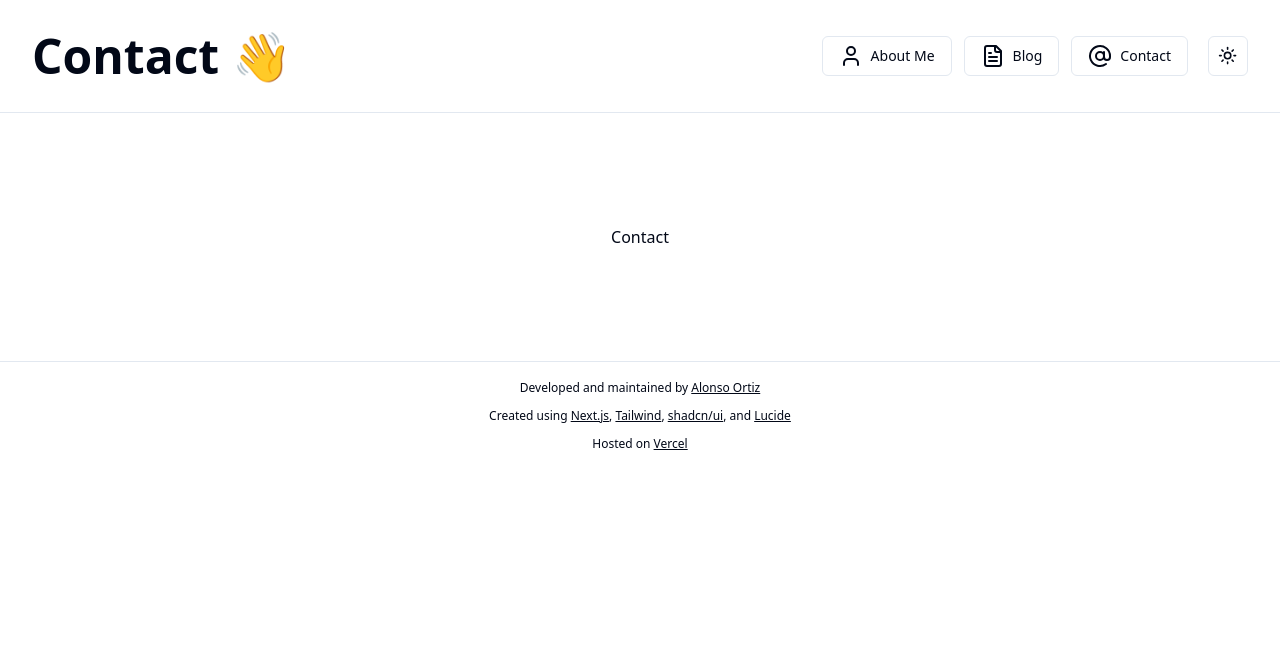
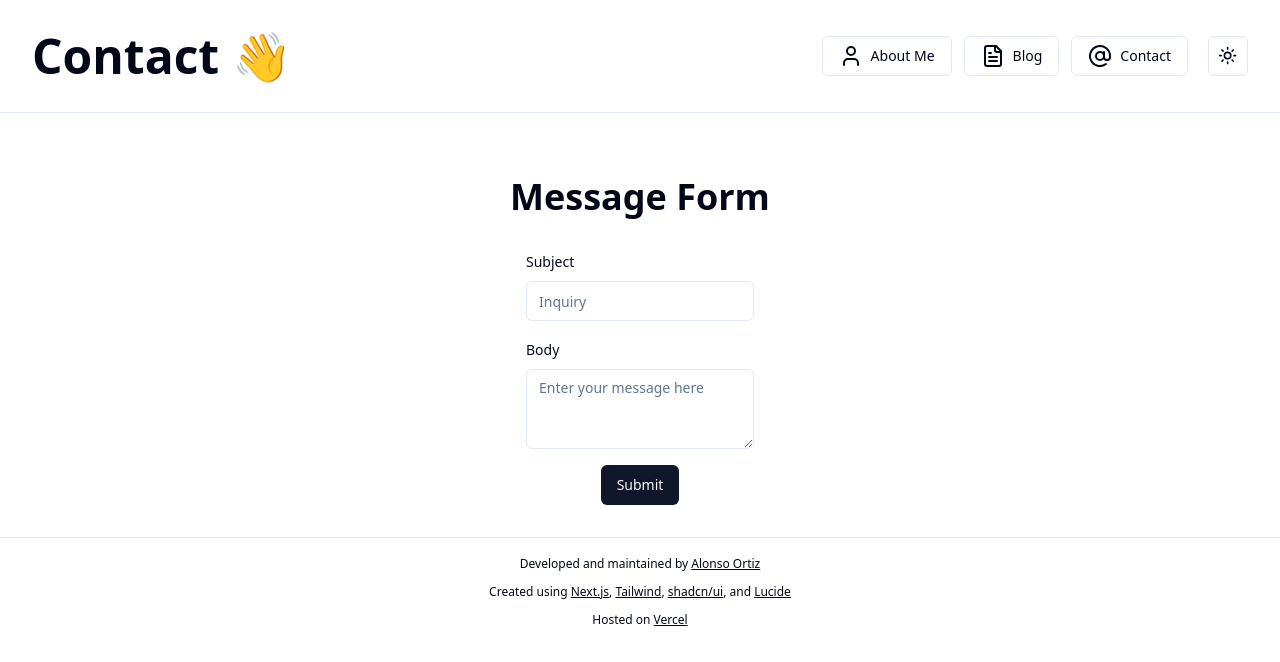
Before and after one commit to alonso-ov/my-website, a Next.js app: page /contact in a window 1280 px wide. Shown: the top 662 px of the page. Built offline with nearby package versions, Linux system fonts and the light colour scheme.

Commit message:
Send emails using mailto URI

```diff
--- a/app/contact/page.tsx
+++ b/app/contact/page.tsx
@@ -1,8 +1,12 @@
+import ContactForm from "@/components/contact-form";
 
 export default function Blog() {
-    return (
-      <main className="flex min-h-full flex-col items-center justify-between p-24">
-      Contact
-      </main>
-    )
-  }
+  return (
+    <main className="flex flex-col items-center justify-between min-h-full p-4">
+      <h1 className="py-8 text-4xl font-bold">Message Form</h1>
+      <div>
+        <ContactForm />
+      </div>
+    </main>
+  )
+}
--- /dev/null
+++ b/components/contact-form.tsx
@@ -0,0 +1,80 @@
+"use client";
+
+import { zodResolver } from "@hookform/resolvers/zod";
+import { useForm } from "react-hook-form";
+import * as z from "zod";
+
+import { Button } from "@/components/ui/button"
+import {
+    Form,
+    FormControl,
+    FormDescription,
+    FormField,
+    FormItem,
+    FormLabel,
+    FormMessage,
+} from "@/components/ui/form"
+import { Input } from "@/components/ui/input"
+import { Textarea } from "./ui/textarea";
+
+const formSchema = z.object({
+    subject: z.string().min(2, {
+        message: "Subject must be at least 2 characters.",
+    }),
+    body: z.string().min(2, {
+        message: "Message must be at least 2 characters.",
+    }),
+});
+
+export default function ContactForm() {
+
+    const form = useForm<z.infer<typeof formSchema>>({
+        resolver: zodResolver(formSchema),
+        defaultValues: {
+            subject: "",
+            body: "",
+        },
+    });
+
+    const onSubmit = (data: { subject: string, body: string }) => {
+        const subjectEndcoded = encodeURIComponent(data.subject);
+        const bodyEncoded = encodeURIComponent(data.body);
+        window.location.href = `mailto:aortiz.dev@outlook.com?subject=${subjectEndcoded}&body=${bodyEncoded}`;
+    };
+
+    return (
+        <Form {...form}>
+            <form onSubmit={form.handleSubmit(onSubmit)} className="space-y-4">
+                <FormField
+                    control={form.control}
+                    name="subject"
+                    render={({ field }) => (
+                        <FormItem>
+                            <FormLabel>Subject</FormLabel>
+                            <FormControl>
+                                <Input placeholder="Inquiry" {...field} />
+                            </FormControl>
+                            <FormMessage />
+                        </FormItem>
+                    )}
+
+                />
+                <FormField
+                    control={form.control}
+                    name="body"
+                    render={({ field }) => (
+                        <FormItem>
+                            <FormLabel>Body</FormLabel>
+                            <FormControl>
+                                <Textarea placeholder="Enter your message here" {...field} />
+                            </FormControl>
+                            <FormMessage />
+                        </FormItem>
+                    )}
+                />
+                <div className="text-center"><Button type="submit">Submit</Button></div>
+            </form>
+        </Form>
+    );
+
+}
--- /dev/null
+++ b/components/ui/form.tsx
@@ -0,0 +1,176 @@
+import * as React from "react"
+import * as LabelPrimitive from "@radix-ui/react-label"
+import { Slot } from "@radix-ui/react-slot"
+import {
+  Controller,
+  ControllerProps,
+  FieldPath,
+  FieldValues,
+  FormProvider,
+  useFormContext,
+} from "react-hook-form"
+
+import { cn } from "@/lib/utils"
+import { Label } from "@/components/ui/label"
+
+const Form = FormProvider
+
+type FormFieldContextValue<
+  TFieldValues extends FieldValues = FieldValues,
+  TName extends FieldPath<TFieldValues> = FieldPath<TFieldValues>
+> = {
+  name: TName
+}
+
+const FormFieldContext = React.createContext<FormFieldContextValue>(
+  {} as FormFieldContextValue
+)
+
+const FormField = <
+  TFieldValues extends FieldValues = FieldValues,
+  TName extends FieldPath<TFieldValues> = FieldPath<TFieldValues>
+>({
+  ...props
+}: ControllerProps<TFieldValues, TName>) => {
+  return (
+    <FormFieldContext.Provider value={{ name: props.name }}>
+      <Controller {...props} />
+    </FormFieldContext.Provider>
+  )
+}
+
+const useFormField = () => {
+  const fieldContext = React.useContext(FormFieldContext)
+  const itemContext = React.useContext(FormItemContext)
+  const { getFieldState, formState } = useFormContext()
+
+  const fieldState = getFieldState(fieldContext.name, formState)
+
+  if (!fieldContext) {
+    throw new Error("useFormField should be used within <FormField>")
+  }
+
+  const { id } = itemContext
+
+  return {
+    id,
+    name: fieldContext.name,
+    formItemId: `${id}-form-item`,
+    formDescriptionId: `${id}-form-item-description`,
+    formMessageId: `${id}-form-item-message`,
+    ...fieldState,
+  }
+}
+
+type FormItemContextValue = {
+  id: string
+}
+
+const FormItemContext = React.createContext<FormItemContextValue>(
+  {} as FormItemContextValue
+)
+
+const FormItem = React.forwardRef<
+  HTMLDivElement,
+  React.HTMLAttributes<HTMLDivElement>
+>(({ className, ...props }, ref) => {
+  const id = React.useId()
+
+  return (
+    <FormItemContext.Provider value={{ id }}>
+      <div ref={ref} className={cn("space-y-2", className)} {...props} />
+    </FormItemContext.Provider>
+  )
+})
+FormItem.displayName = "FormItem"
+
+const FormLabel = React.forwardRef<
+  React.ElementRef<typeof LabelPrimitive.Root>,
+  React.ComponentPropsWithoutRef<typeof LabelPrimitive.Root>
+>(({ className, ...props }, ref) => {
+  const { error, formItemId } = useFormField()
+
+  return (
+    <Label
+      ref={ref}
+      className={cn(error && "text-destructive", className)}
+      htmlFor={formItemId}
+      {...props}
+    />
+  )
+})
+FormLabel.displayName = "FormLabel"
+
+const FormControl = React.forwardRef<
+  React.ElementRef<typeof Slot>,
+  React.ComponentPropsWithoutRef<typeof Slot>
+>(({ ...props }, ref) => {
+  const { error, formItemId, formDescriptionId, formMessageId } = useFormField()
+
+  return (
+    <Slot
+      ref={ref}
+      id={formItemId}
+      aria-describedby={
+        !error
+          ? `${formDescriptionId}`
+          : `${formDescriptionId} ${formMessageId}`
+      }
+      aria-invalid={!!error}
+      {...props}
+    />
+  )
+})
+FormControl.displayName = "FormControl"
+
+const FormDescription = React.forwardRef<
+  HTMLParagraphElement,
+  React.HTMLAttributes<HTMLParagraphElement>
+>(({ className, ...props }, ref) => {
+  const { formDescriptionId } = useFormField()
+
+  return (
+    <p
+      ref={ref}
+      id={formDescriptionId}
+      className={cn("text-sm text-muted-foreground", className)}
+      {...props}
+    />
+  )
+})
+FormDescription.displayName = "FormDescription"
+
+const FormMessage = React.forwardRef<
+  HTMLParagraphElement,
+  React.HTMLAttributes<HTMLParagraphElement>
+>(({ className, children, ...props }, ref) => {
+  const { error, formMessageId } = useFormField()
+  const body = error ? String(error?.message) : children
+
+  if (!body) {
+    return null
+  }
+
+  return (
+    <p
+      ref={ref}
+      id={formMessageId}
+      className={cn("text-sm font-medium text-destructive", className)}
+      {...props}
+    >
+      {body}
+    </p>
+  )
+})
+FormMessage.displayName = "FormMessage"
+
+export {
+  useFormField,
+  Form,
+  FormItem,
+  FormLabel,
+  FormControl,
+  FormDescription,
+  FormMessage,
+  FormField,
+}
--- /dev/null
+++ b/components/ui/input.tsx
@@ -0,0 +1,25 @@
+import * as React from "react"
+
+import { cn } from "@/lib/utils"
+
+export interface InputProps
+  extends React.InputHTMLAttributes<HTMLInputElement> {}
+
+const Input = React.forwardRef<HTMLInputElement, InputProps>(
+  ({ className, type, ...props }, ref) => {
+    return (
+      <input
+        type={type}
+        className={cn(
+          "flex h-10 w-full rounded-md border border-input bg-background px-3 py-2 text-sm ring-offset-background file:border-0 file:bg-transparent file:text-sm file:font-medium placeholder:text-muted-foreground focus-visible:outline-none focus-visible:ring-2 focus-visible:ring-ring focus-visible:ring-offset-2 disabled:cursor-not-allowed disabled:opacity-50",
+          className
+        )}
+        ref={ref}
+        {...props}
+      />
+    )
+  }
+)
+Input.displayName = "Input"
+
+export { Input }
--- /dev/null
+++ b/components/ui/label.tsx
@@ -0,0 +1,26 @@
+"use client"
+
+import * as React from "react"
+import * as LabelPrimitive from "@radix-ui/react-label"
+import { cva, type VariantProps } from "class-variance-authority"
+
+import { cn } from "@/lib/utils"
+
+const labelVariants = cva(
+  "text-sm font-medium leading-none peer-disabled:cursor-not-allowed peer-disabled:opacity-70"
+)
+
+const Label = React.forwardRef<
+  React.ElementRef<typeof LabelPrimitive.Root>,
+  React.ComponentPropsWithoutRef<typeof LabelPrimitive.Root> &
+    VariantProps<typeof labelVariants>
+>(({ className, ...props }, ref) => (
+  <LabelPrimitive.Root
+    ref={ref}
+    className={cn(labelVariants(), className)}
+    {...props}
+  />
+))
+Label.displayName = LabelPrimitive.Root.displayName
+
+export { Label }
--- /dev/null
+++ b/components/ui/textarea.tsx
@@ -0,0 +1,24 @@
+import * as React from "react"
+
+import { cn } from "@/lib/utils"
+
+export interface TextareaProps
+  extends React.TextareaHTMLAttributes<HTMLTextAreaElement> {}
+
+const Textarea = React.forwardRef<HTMLTextAreaElement, TextareaProps>(
+  ({ className, ...props }, ref) => {
+    return (
+      <textarea
+        className={cn(
+          "flex min-h-[80px] w-full rounded-md border border-input bg-background px-3 py-2 text-sm ring-offset-background placeholder:text-muted-foreground focus-visible:outline-none focus-visible:ring-2 focus-visible:ring-ring focus-visible:ring-offset-2 disabled:cursor-not-allowed disabled:opacity-50",
+          className
+        )}
+        ref={ref}
+        {...props}
+      />
+    )
+  }
+)
+Textarea.displayName = "Textarea"
+
+export { Textarea }
--- a/package.json
+++ b/package.json
@@ -9,7 +9,9 @@
     "lint": "next lint"
   },
   "dependencies": {
+    "@hookform/resolvers": "^3.3.2",
     "@radix-ui/react-dropdown-menu": "^2.0.6",
+    "@radix-ui/react-label": "^2.0.2",
     "@radix-ui/react-navigation-menu": "^1.1.4",
     "@radix-ui/react-slot": "^1.0.2",
     "class-variance-authority": "^0.7.0",
@@ -20,8 +22,10 @@
     "next-themes": "^0.2.1",
     "react": "^18",
     "react-dom": "^18",
+    "react-hook-form": "^7.49.2",
     "tailwind-merge": "^2.2.0",
-    "tailwindcss-animate": "^1.0.7"
+    "tailwindcss-animate": "^1.0.7",
+    "zod": "^3.22.4"
   },
   "devDependencies": {
     "@types/node": "^20",
```
Also changed, not shown: 1 other file (tests, documents, lock files or other folders).
